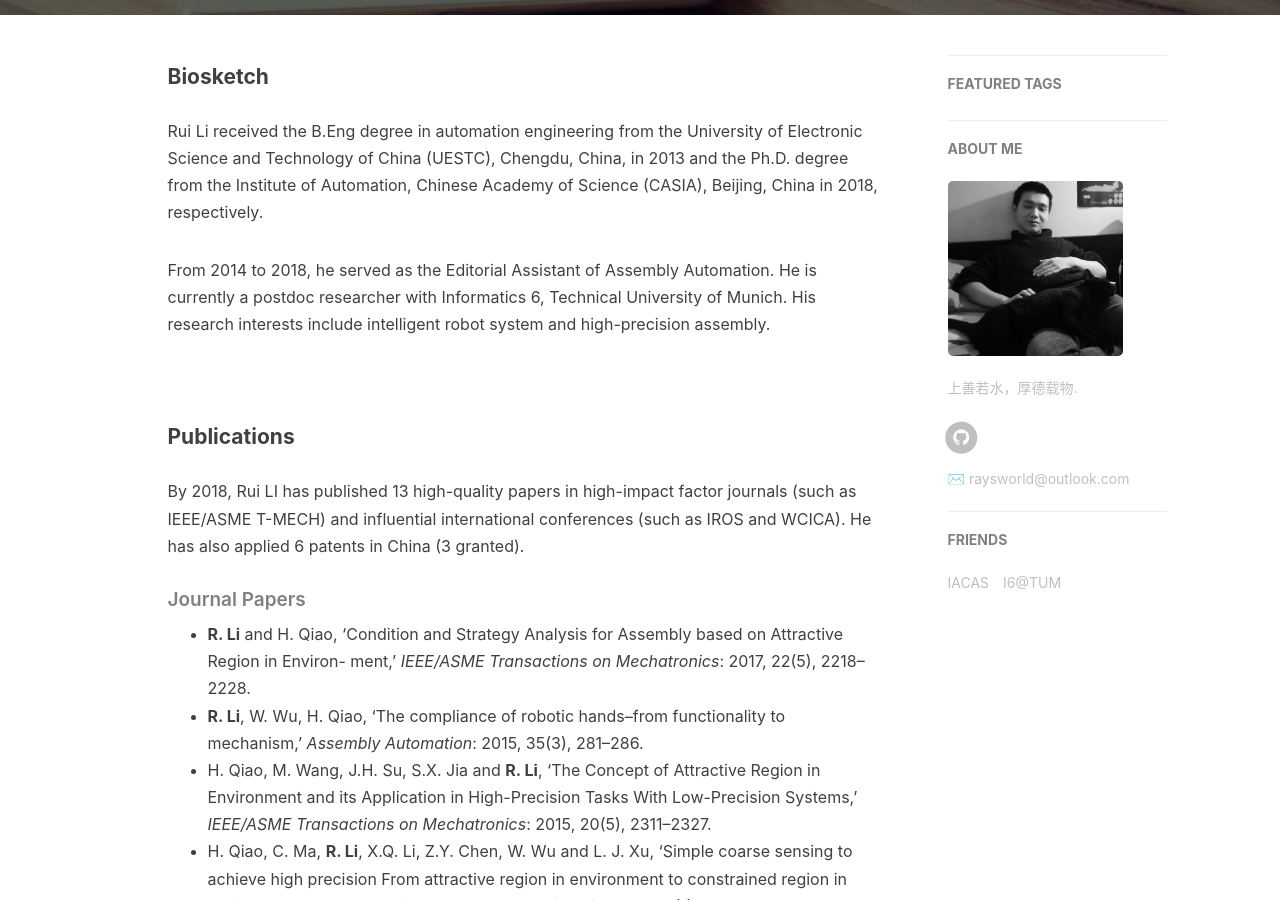
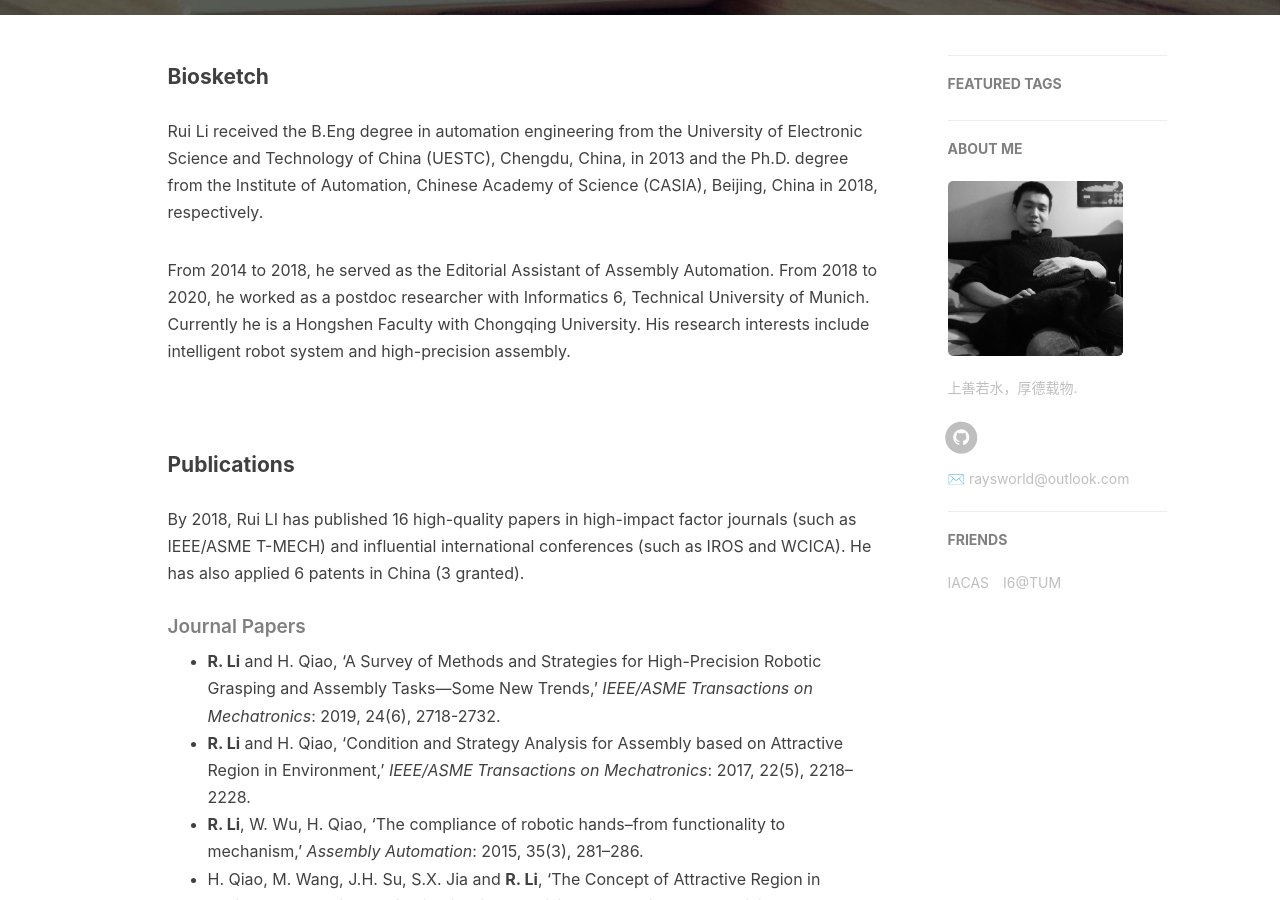
Before and after one commit to raysworld/raysworld.github.io, a Jekyll site: the page built from about.html, in a window 1280 px wide and 900 px high, scrolled down 491 px. Built offline with Jekyll 4.4.1, drawn with Linux system fonts in a browser that asks for light colours; nearby versions of some CDN libraries; comment, search, counter and statistics services are not loaded.

Commit message:
update CV

```diff
--- a/about.html
+++ b/about.html
@@ -19,28 +19,27 @@ header-img: "img/post-bg-rwd.jpg"
     <p>Rui Li received the B.Eng degree in automation engineering from the University of Electronic Science and
         Technology of China (UESTC), Chengdu, China, in 2013 and the Ph.D. degree from the Institute of Automation,
         Chinese Academy of Science (CASIA), Beijing, China in 2018, respectively.</p>
-    <p>From 2014 to 2018, he served as the Editorial Assistant of Assembly Automation. He is currently a postdoc
-        researcher with Informatics 6, Technical University of Munich. His research interests include intelligent robot
-        system and high-precision assembly.</p>
+    <p>From 2014 to 2018, he served as the Editorial Assistant of Assembly Automation. From 2018 to 2020, he worked as a postdoc
+        researcher with Informatics 6, Technical University of Munich. Currently he is a Hongshen Faculty with Chongqing
+        University. His research interests include intelligent robot system and high-precision assembly.</p>
     <p>&nbsp;</p>
     <h4>Publications</h4>
-    <p>By 2018, Rui LI has published 13 high-quality papers in high-impact factor journals (such as IEEE/ASME
+    <p>By 2018, Rui LI has published 16 high-quality papers in high-impact factor journals (such as IEEE/ASME
         T-MECH) and influential international conferences (such as IROS and WCICA). He has also applied 6 patents in
         China (3 granted).</p>
     <h5>Journal Papers</h5>
     <ul>
+        <li><strong>R. Li</strong> and H. Qiao, ‘A Survey of Methods and Strategies for High-Precision Robotic Grasping
+            and Assembly Tasks—Some New Trends,’ <em>IEEE/ASME Transactions on Mechatronics</em>: 2019, 24(6), 2718-2732.</li>
         <li><strong>R. Li</strong> and H. Qiao, ‘Condition and Strategy Analysis for Assembly based on Attractive Region
-            in
-            Environ- ment,’ <em>IEEE/ASME Transactions on Mechatronics</em>: 2017, 22(5), 2218–2228.</li>
+            in Environment,’ <em>IEEE/ASME Transactions on Mechatronics</em>: 2017, 22(5), 2218–2228.</li>
         <li><strong>R. Li</strong>, W. Wu, H. Qiao, ‘The compliance of robotic hands–from functionality to mechanism,’
             <em>Assembly Automation</em>: 2015, 35(3), 281–286.</li>
         <li>H. Qiao, M. Wang, J.H. Su, S.X. Jia and <strong>R. Li</strong>, ‘The Concept of Attractive Region in
-            Environment
-            and its Application in High-Precision Tasks With Low-Precision Systems,’ <em>IEEE/ASME Transactions on</em>
+            Environment and its Application in High-Precision Tasks With Low-Precision Systems,’ <em>IEEE/ASME Transactions on</em>
             <em>Mechatronics</em>: 2015, 20(5), 2311–2327.</li>
         <li>H. Qiao, C. Ma, <strong>R. Li</strong>, X.Q. Li, Z.Y. Chen, W. Wu and L. J. Xu, ‘Simple coarse sensing to
-            achieve
-            high precision From attractive region in environment to constrained region in environment,’ <em>Systems</em>
+            achieve high precision From attractive region in environment to constrained region in environment,’ <em>Systems</em>
             <em>Science &amp; Control Engineering</em>: 2017, 5(1), 16–24.</li>
         <li>C. Ma, H. Qiao, <strong>R. Li</strong> and X.Q. Li, ‘Flexible robotic grasping strategy with constrained
             region
```
